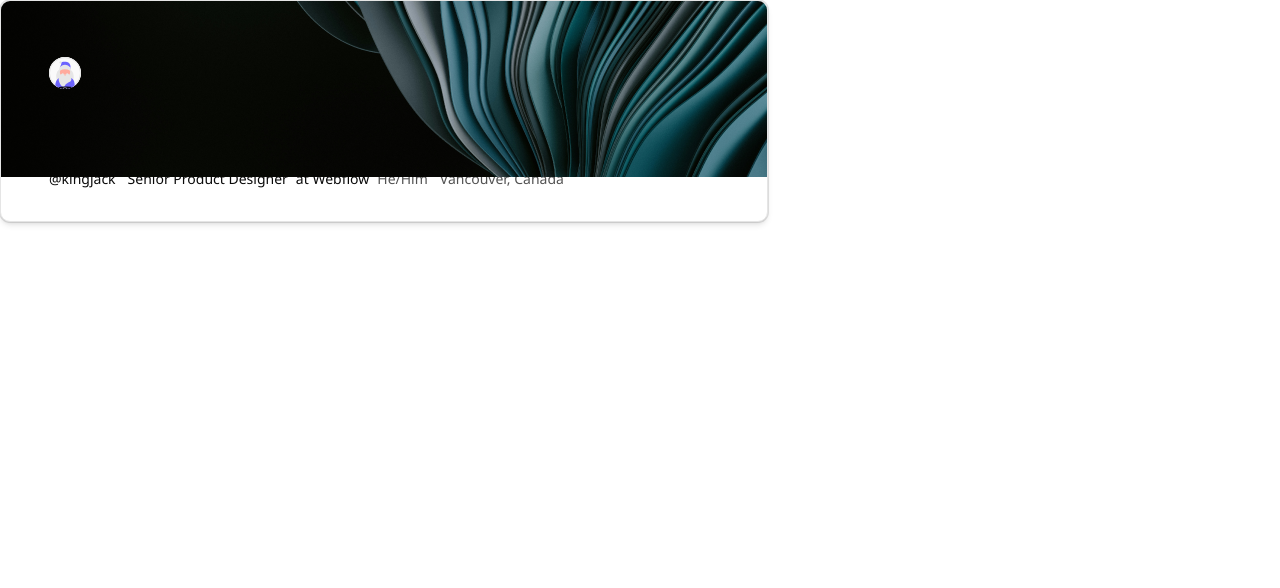
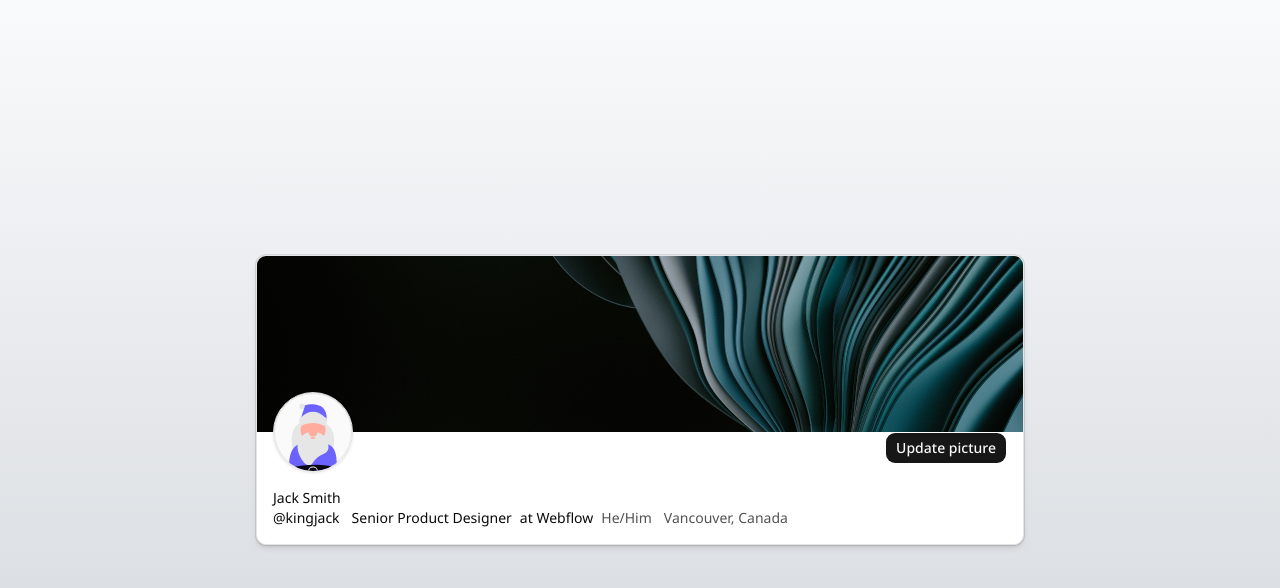
Before and after one commit to Nv4n/gfe-image-uploader, a Next.js app: page / in a window 1280 px wide. Shown: the top 588 px of the page. Built offline with nearby package versions, Linux system fonts and the light colour scheme.

Commit message:
fix cover image to be attached to the card background

```diff
--- a/app/layout.tsx
+++ b/app/layout.tsx
@@ -27,7 +27,7 @@ export default function RootLayout({
 			lang="en"
 			className={`${fontSans.variable} ${fontMono.variable} antialiased`}
 		>
-			<body className="flex h-full min-h-full flex-col justify-center from-gray-50 to-[#d2d6db] bg-no-repeat">
+			<body className="flex h-dvh min-h-full flex-col items-center justify-center bg-linear-to-b from-gray-50 to-[#d2d6db] bg-no-repeat">
 				{children}
 			</body>
 		</html>
--- a/app/page.tsx
+++ b/app/page.tsx
@@ -6,12 +6,11 @@ import Image from "next/image";
 export default function Home() {
 	return (
 		<>
-			<Card className="relative flex w-full max-w-xs flex-col gap-6 rounded-lg border border-neutral-200 px-4 py-8 shadow-md md:max-w-2xl md:p-8 lg:max-w-3xl">
-				<div className="w-full before:absolute before:inset-0 before:z-0 before:h-32 before:w-full before:bg-[url(/cover.png)] before:bg-cover before:bg-center before:content-[''] before:md:h-44"></div>
-				<CardHeader>
-					<Avatar>
+			<Card className="relative mx-auto flex w-full max-w-xs flex-col gap-6 rounded-lg border border-neutral-200 pt-32 shadow-md before:absolute before:inset-0 before:h-32 before:w-full before:bg-[url(/cover.png)] before:bg-cover before:bg-center before:content-[''] md:max-w-2xl md:pt-44 before:md:h-44 lg:max-w-3xl">
+				<CardHeader className="relative z-1 flex justify-between">
+					<Avatar className="relative -mb-20 size-20 -translate-y-1/2 border border-zinc-200 shadow-sm">
 						<AvatarImage />
-						<AvatarFallback>
+						<AvatarFallback className="relative">
 							<Image
 								src="/default-avatar.svg"
 								alt="Default avatar image"
@@ -20,7 +19,7 @@ export default function Home() {
 							/>
 						</AvatarFallback>
 					</Avatar>
-					<Button>Update picture</Button>
+					<Button className="">Update picture</Button>
 				</CardHeader>
 				<CardContent>
 					<h1>Jack Smith</h1>
```
